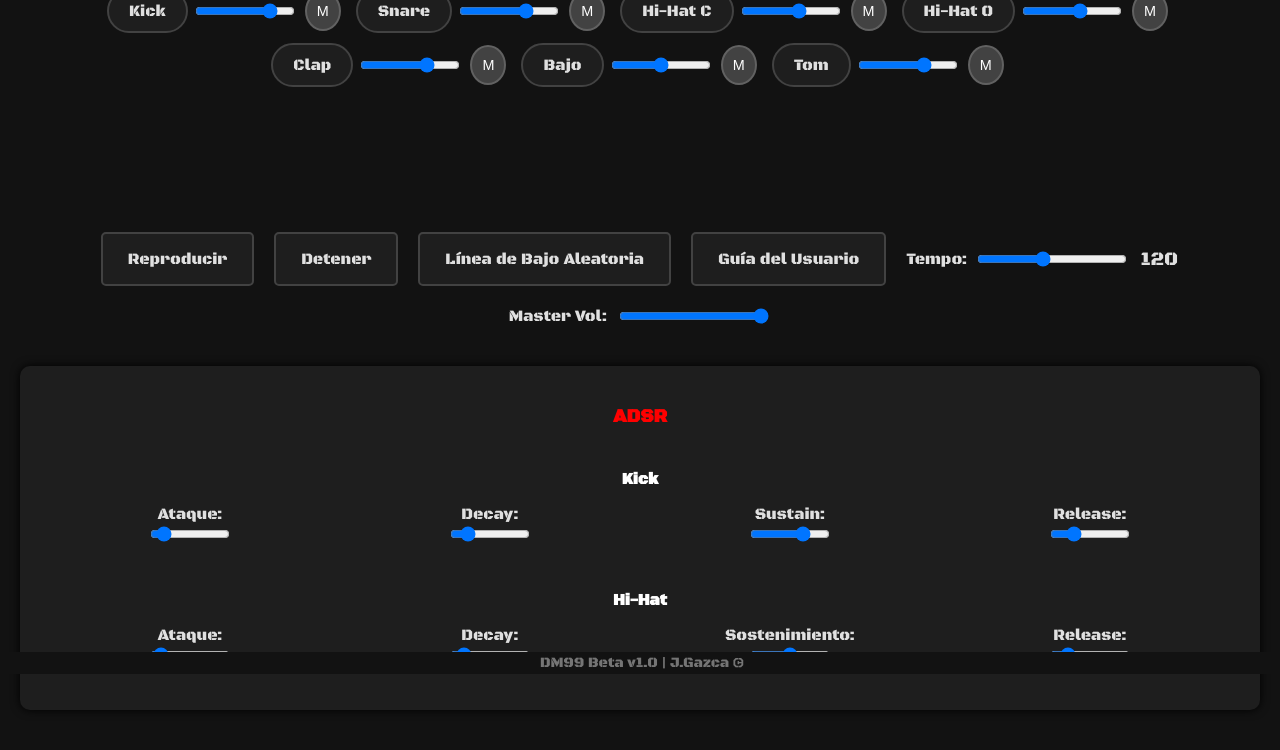
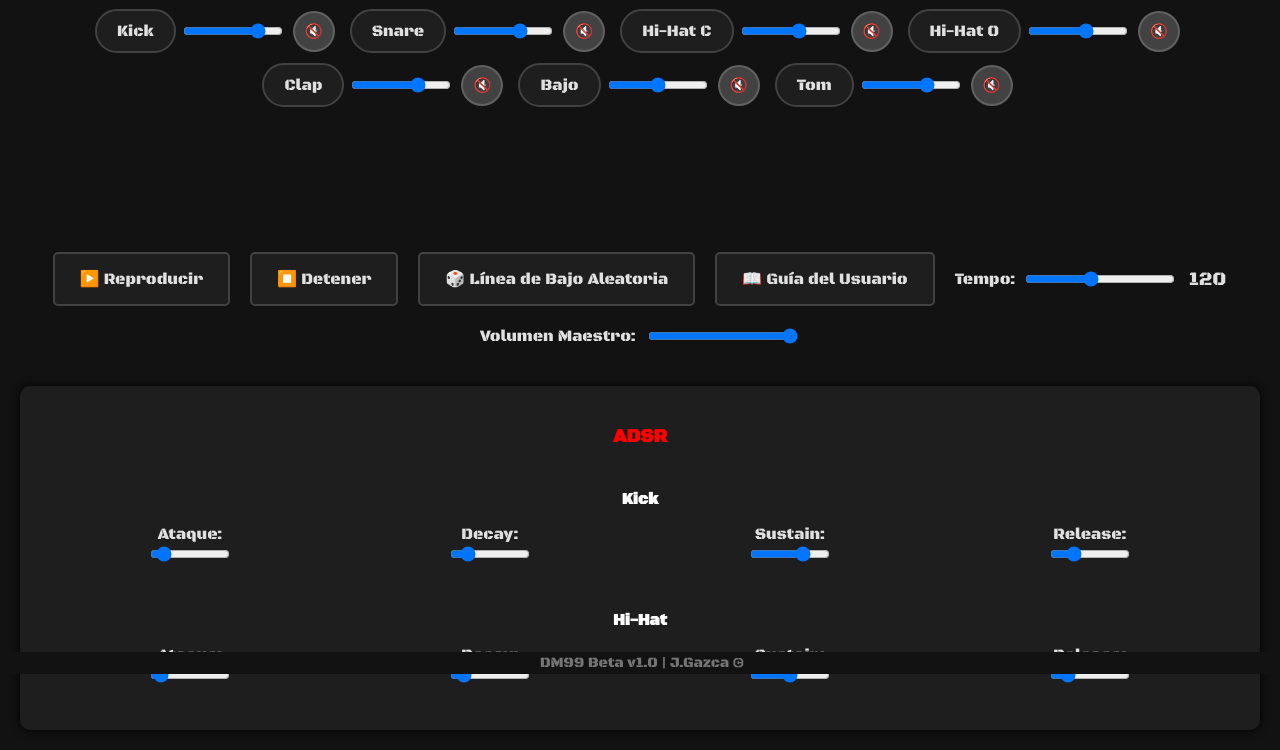
Before and after one commit to jgazcagtz/DM99, a plain HTML site: page index.html in a window 1280 px wide. Shown: the part 126-876 px from the top of the page. Drawn offline with Linux system fonts and the light colour scheme; no server answers.

Commit message:
Update index.html

```diff
--- a/index.html
+++ b/index.html
@@ -9,45 +9,50 @@
     <link rel="stylesheet" href="styles.css">
 </head>
 <body>
+    <!-- Botón de Buy Me a Coffee -->
+    <a href="https://www.buymeacoffee.com/georgegeorge" class="buy-me-coffee" target="_blank" aria-label="Apóyanos con una chela 🍺">
+        🍺 Invítame una chelita
+    </a>
+
     <div id="title">DM99</div>
 
     <!-- Selector de Instrumentos -->
     <div class="instrument-selector">
         <!-- Botones de Instrumentos con Silencio y Volumen -->
         <div class="instrument-container">
-            <button class="instrument-button" data-instrument="kick">Kick</button>
+            <button class="instrument-button" data-instrument="kick">Kick </button>
             <input type="range" class="volume-slider" data-instrument="kick" min="0" max="1" step="0.01" value="0.8">
-            <button class="mute-button" data-instrument="kick">M</button>
+            <button class="mute-button" data-instrument="kick">🔇</button>
         </div>
         <div class="instrument-container">
-            <button class="instrument-button" data-instrument="snare">Snare</button>
+            <button class="instrument-button" data-instrument="snare">Snare </button>
             <input type="range" class="volume-slider" data-instrument="snare" min="0" max="1" step="0.01" value="0.7">
-            <button class="mute-button" data-instrument="snare">M</button>
+            <button class="mute-button" data-instrument="snare">🔇</button>
         </div>
         <div class="instrument-container">
-            <button class="instrument-button" data-instrument="hihatClosed">Hi-Hat C</button>
+            <button class="instrument-button" data-instrument="hihatClosed">Hi-Hat C </button>
             <input type="range" class="volume-slider" data-instrument="hihatClosed" min="0" max="1" step="0.01" value="0.6">
-            <button class="mute-button" data-instrument="hihatClosed">M</button>
+            <button class="mute-button" data-instrument="hihatClosed">🔇</button>
         </div>
         <div class="instrument-container">
-            <button class="instrument-button" data-instrument="hihatOpened">Hi-Hat O</button>
+            <button class="instrument-button" data-instrument="hihatOpened">Hi-Hat O </button>
             <input type="range" class="volume-slider" data-instrument="hihatOpened" min="0" max="1" step="0.01" value="0.6">
-            <button class="mute-button" data-instrument="hihatOpened">M</button>
+            <button class="mute-button" data-instrument="hihatOpened">🔇</button>
         </div>
         <div class="instrument-container">
-            <button class="instrument-button" data-instrument="clap">Clap</button>
+            <button class="instrument-button" data-instrument="clap">Clap </button>
             <input type="range" class="volume-slider" data-instrument="clap" min="0" max="1" step="0.01" value="0.7">
-            <button class="mute-button" data-instrument="clap">M</button>
+            <button class="mute-button" data-instrument="clap">🔇</button>
         </div>
         <div class="instrument-container">
-            <button class="instrument-button" data-instrument="bassSynth">Bajo</button>
+            <button class="instrument-button" data-instrument="bassSynth">Bajo </button>
             <input type="range" class="volume-slider" data-instrument="bassSynth" min="0" max="1" step="0.01" value="0.5">
-            <button class="mute-button" data-instrument="bassSynth">M</button>
+            <button class="mute-button" data-instrument="bassSynth">🔇</button>
         </div>
         <div class="instrument-container">
-            <button class="instrument-button" data-instrument="midTom">Tom</button>
+            <button class="instrument-button" data-instrument="midTom">Tom </button>
             <input type="range" class="volume-slider" data-instrument="midTom" min="0" max="1" step="0.01" value="0.7">
-            <button class="mute-button" data-instrument="midTom">M</button>
+            <button class="mute-button" data-instrument="midTom">🔇</button>
         </div>
     </div>
 
@@ -58,17 +63,17 @@
 
     <!-- Controles -->
     <div id="controls">
-        <button id="play" class="control-button">Reproducir</button>
-        <button id="stop" class="control-button">Detener</button>
-        <button id="random-bass" class="control-button">Línea de Bajo Aleatoria</button>
-        <button id="show-instructions" class="control-button">Guía del Usuario</button>
+        <button id="play" class="control-button">▶️ Reproducir</button>
+        <button id="stop" class="control-button">⏹️ Detener</button>
+        <button id="random-bass" class="control-button">🎲 Línea de Bajo Aleatoria</button>
+        <button id="show-instructions" class="control-button">📖 Guía del Usuario</button>
         <div id="tempo-container">
             <label for="tempo">Tempo:</label>
             <input type="range" id="tempo" min="60" max="200" value="120">
             <div id="bpm-display">120</div>
         </div>
         <div id="master-volume-container">
-            <label for="master-volume">Master Vol:</label>
+            <label for="master-volume">Volumen Maestro:</label>
             <input type="range" id="master-volume" min="0" max="1" step="0.01" value="1">
         </div>
     </div>
@@ -77,7 +82,7 @@
     <div id="adsr-controls">
         <h3>ADSR</h3>
         <div class="adsr-instrument">
-            <h4>Kick</h4>
+            <h4>Kick </h4>
             <label>Ataque:
                 <input type="range" class="adsr-slider" data-instrument="kick" data-param="attack" min="0" max="1" step="0.01" value="0.1">
             </label>
@@ -92,14 +97,14 @@
             </label>
         </div>
         <div class="adsr-instrument">
-            <h4>Hi-Hat</h4>
+            <h4>Hi-Hat </h4>
             <label>Ataque:
                 <input type="range" class="adsr-slider" data-instrument="hihatClosed" data-param="attack" min="0" max="1" step="0.01" value="0.05">
             </label>
             <label>Decay:
                 <input type="range" class="adsr-slider" data-instrument="hihatClosed" data-param="decay" min="0" max="2" step="0.01" value="0.2">
             </label>
-            <label>Sostenimiento:
+            <label>Sustain:
                 <input type="range" class="adsr-slider" data-instrument="hihatClosed" data-param="sustain" min="0" max="1" step="0.01" value="0.5">
             </label>
             <label>Release:
@@ -113,27 +118,27 @@
     <div id="modal">
         <div id="modal-content">
             <button id="close-modal">&times;</button>
-            <h2>Guía del Usuario</h2>
+            <h2>Guía del Usuario 📖</h2>
 
             <ul>
-                <li>Selecciona un instrumento.</li>
-                <li>Selecciona los pads para activar o desactivar pasos para ese instrumento.</li>
+                <li>Selecciona un instrumento haciendo clic en su nombre.</li>
+                <li>Haz clic en los pads para activar o desactivar pasos para ese instrumento.</li>
                 <li>Para el Bajo, ajusta el tono de cada paso usando el botón que aparece en los pads activos.</li>
-                <li>Usa el botón de silencio (M) y los deslizadores de volumen junto a cada instrumento para controlar los niveles de sonido.</li>
+                <li>Usa el botón de silencio (🔇) y los deslizadores de volumen junto a cada instrumento para controlar los niveles de sonido.</li>
                 <li>Ajusta el tempo usando el control deslizante debajo de 'Tempo'.</li>
-                <li>Ajusta el volumen maestro usando el control deslizante de 'Master Vol'.</li>
-                <li>Usa los controles ADSR para moldear el sonido del Kick y el Hi-Hat.</li>
-                <li>Haz clic en 'Reproducir' para iniciar la secuencia y en 'Detener' para detenerla.</li>
-                <li>Puedes usar 'Línea de Bajo Aleatoria' para generar una secuencia de bajo aleatoria de 16 pasos.</li>
+                <li>Ajusta el volumen maestro usando el control deslizante de 'Volumen Maestro'.</li>
+                <li>Usa los controles ADSR para moldear el sonido del Bombo y el Hi-Hat.</li>
+                <li>Haz clic en 'Reproducir' ▶️ para iniciar la secuencia y en 'Detener' ⏹️ para detenerla.</li>
+                <li>Puedes usar 'Línea de Bajo Aleatoria' 🎲 para generar una secuencia de bajo aleatoria de 16 pasos.</li>
             </ul>
 
         </div>
     </div>
 
     <!-- Pie de Página -->
-        <footer>
-    DM99 Beta v1.0 | J.Gazca &copy; <span id="current-year"></span>
-</footer>
+    <footer>
+        DM99 Beta v1.0 | J.Gazca &copy; <span id="current-year"></span>
+    </footer>
 
     <!-- Incluir la Biblioteca NexusUI para el Control de Knob -->
     <script src="https://cdn.jsdelivr.net/npm/nexusui@2.0.1/dist/NexusUI.min.js"></script>
```
